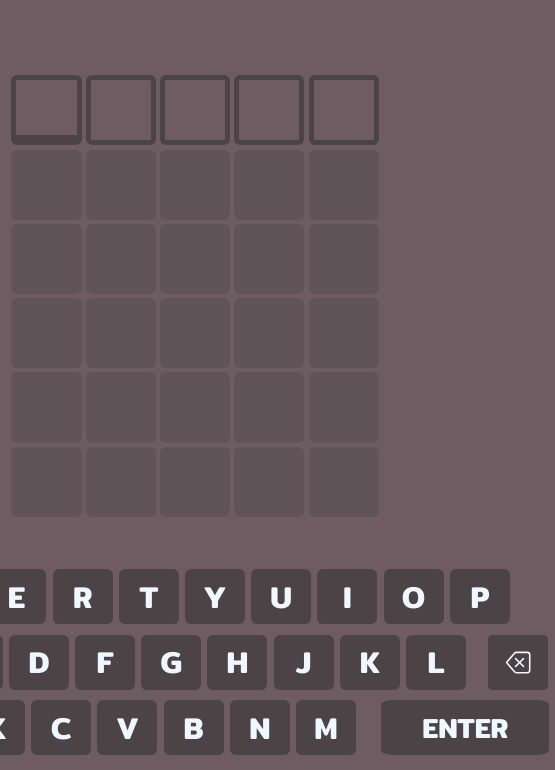
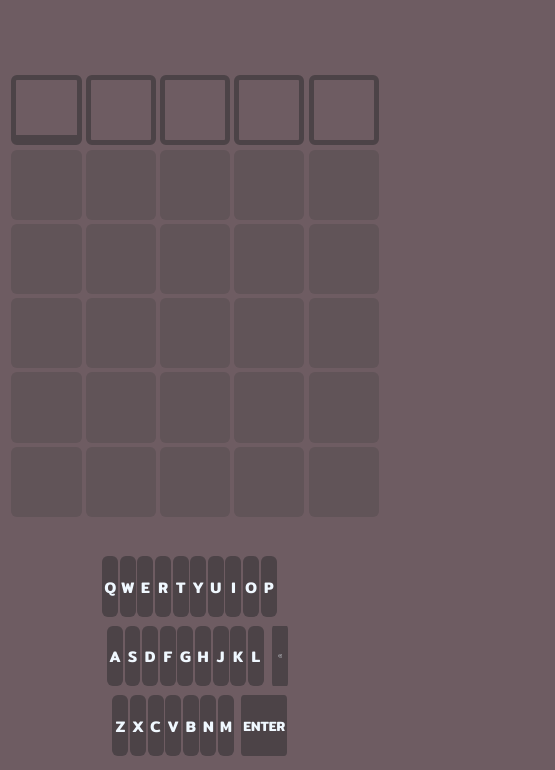
Before and after one commit to Ageu-Felipe-Nunes-Moraes/Recriando_Jogo_TERMO, a plain HTML site: page Termo/index.html in a window 390 px wide. Shown: the part 74-844 px from the top of the page, 555 px wide, since content can reach past the window. Drawn offline with Linux system fonts and the light colour scheme.

Commit message:
Fully responsive code

```diff
--- a/Termo/index.html
+++ b/Termo/index.html
@@ -17,15 +17,19 @@
     </main>
     <div class="divkeyBoardButtons">
         <div id="key-q-to-p"></div>
+        <div id="secondRowKeybord">
             <div id="key-a-to-l"></div>
             <button onclick="termoWords.emptyBox()" id="exclusion">
-            <svg xmlns="http://www.w3.org/2000/svg" width="25" height="25" fill="currentColor" class="bi bi-backspace" viewBox="0 0 16 16">
+                <svg xmlns="http://www.w3.org/2000/svg" width="3.5vw" height="3.5vh" fill="currentColor" class="bi bi-backspace" viewBox="0 0 16 16">
                     <path d="M5.83 5.146a.5.5 0 0 0 0 .708L7.975 8l-2.147 2.146a.5.5 0 0 0 .707.708l2.147-2.147 2.146 2.147a.5.5 0 0 0 .707-.708L9.39 8l2.146-2.146a.5.5 0 0 0-.707-.708L8.683 7.293 6.536 5.146a.5.5 0 0 0-.707 0z"/>
                     <path d="M13.683 1a2 2 0 0 1 2 2v10a2 2 0 0 1-2 2h-7.08a2 2 0 0 1-1.519-.698L.241 8.65a1 1 0 0 1 0-1.302L5.084 1.7A2 2 0 0 1 6.603 1zm-7.08 1a1 1 0 0 0-.76.35L1 8l4.844 5.65a1 1 0 0 0 .759.35h7.08a1 1 0 0 0 1-1V3a1 1 0 0 0-1-1z"/>
                 </svg>
             </button>
+        </div>
+        <div id="thirdRowKeybord">
             <div id="key-z-to-m"></div>
             <button onclick="termoWords.checksRightWord()" id="enter">ENTER</button>
+        </div>
     </div>
     <script src="script.js"></script>
 </body>
--- a/Termo/script.js
+++ b/Termo/script.js
@@ -3,7 +3,7 @@ class TermoWords{
 
     // Constructor method
     constructor(){
-        this.wordList = ["TEEMO"];
+        this.wordList = ["TERMO"];
         this.letterChoice = "";
         this.letterPosition = "";
         this.linelenght = 5;
--- a/Termo/style.css
+++ b/Termo/style.css
@@ -69,53 +69,63 @@ button {
     justify-content: flex-start;
     align-items: flex-end;
     flex-wrap: wrap;
-    width: 45em;
-    height: 29%;
+    width: 50vw;
+    height: 29vh;
 }
 
 .divkeyBoardButtons button {
   background-color: var(--backgrounButtonColor);
-  width: 60px;
-  height: 55px;
-  margin: 0px 3.1px 6.5px 3.1px;
+  width: 4.1vw;
+  height: 7.2vh;
+  margin: 0 0.21vw 0.65vh 0.21vw;
 }
 
 #key-q-to-p{
     display: flex;
     align-items: flex-end;
-    height: 45%;
-    margin-left: 1rem;
-    width: 92%;
+    height: 41.8%;
+    margin-left: 1vw;
+    width: 48vw;
+}
+
+#secondRowKeybord{
+    display: flex;
+    justify-content: space-between;
 }
 
 #key-a-to-l{
     display: flex;
-    margin-left: 2.40rem;
-    width: 85%;
+    margin-left: 2.2vw;
+    width: 42.2vw;
+}
+
+#thirdRowKeybord{
+    display: flex;
+    justify-content: space-between;
 }
 
 #key-z-to-m{
     display: flex;
-    margin-left: 3.80rem;
-    width: 67%;
+    margin-left: 3.6vw;
+    width: 33vw;
 }
 
 .letter{
-    font-size: 3.6vh;
+    font-size: calc((2.5vh + 2.5vw)/2) ;
 }
 
 #enter{
-    width: 10.5rem;
-    font-size: 3.3vh;
-    border-radius: 8%;
-    margin: 0px 3.1px 6.5px 3.1px;
+    width: 11.7vw;
+    font-size: calc((2.2vh + 2.2vw)/2);
+    border-radius: 7%;
+    margin: 0 0.31vw 0.65vh 0.31vw;
 }
 
 #exclusion{
     font-size: 4vh;
-    left: 63.5rem;
+    left: 63.5vw;
     border-radius: 8%;
-    margin: 0px 3.1px 6.5px 3.1px;
+    margin: 0 0.31vw 0.65vh 0.31vw;
 }
 
 #title-termo{
```
Lines whose indentation alone changed are shown as unchanged.
